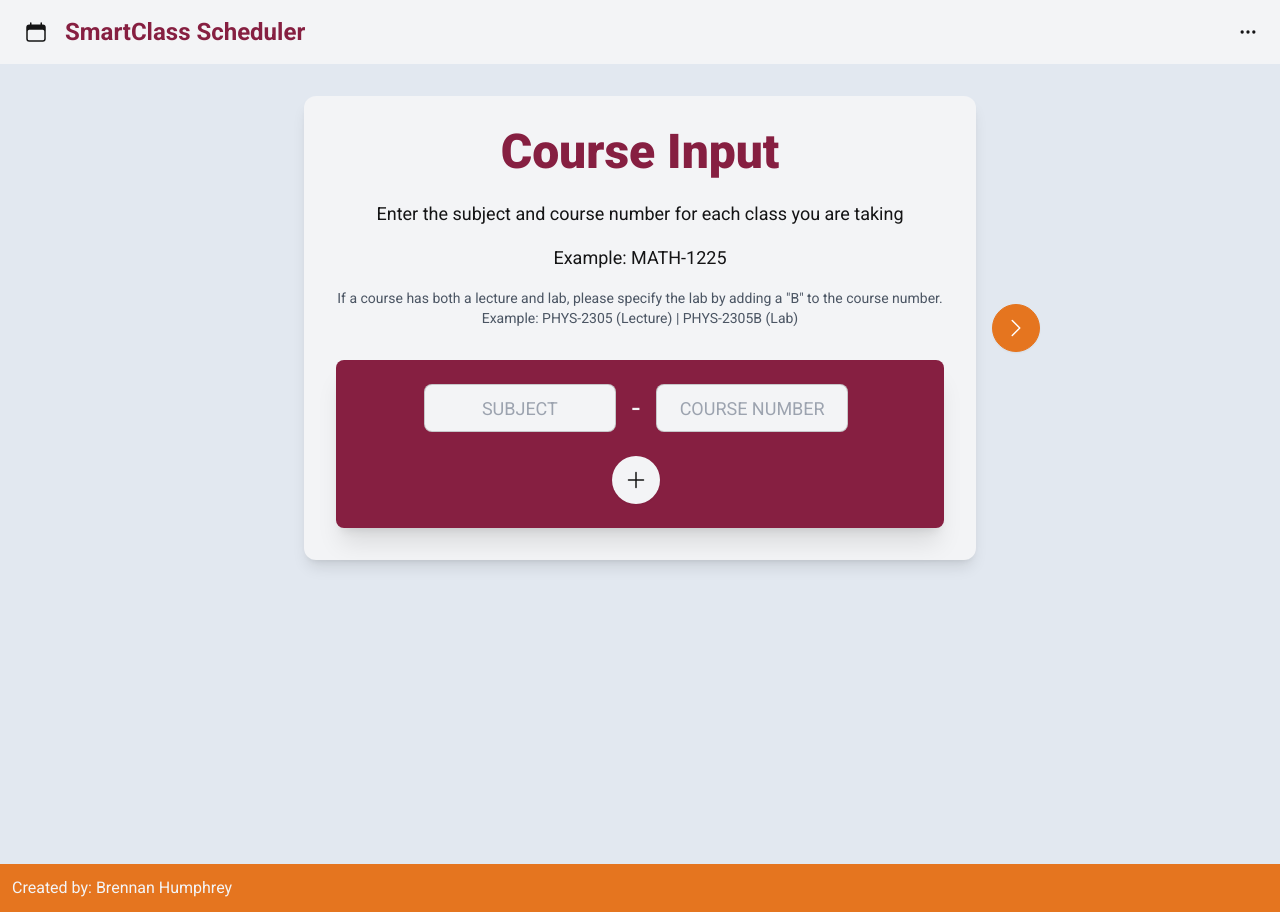
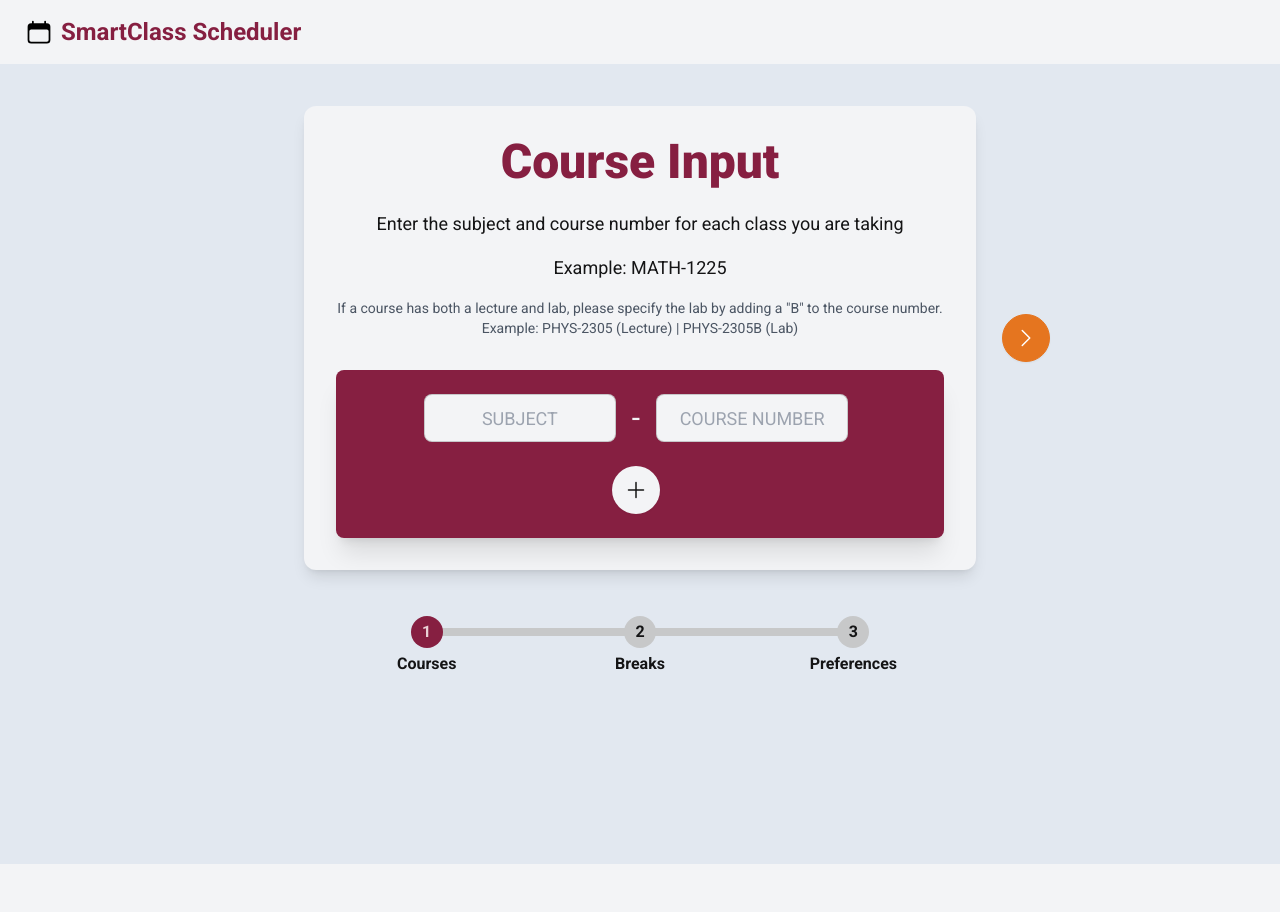
Before and after one commit to brennanh07/courseflow, a Next.js app in the folder frontend/: page / in a window 1280 px wide. After the commit the page ends 864 px from the top, so only its background shows below. Built offline with nearby package versions, Linux system fonts and the light colour scheme.

Commit message:
error handling, input form transitions and sizing

```diff
--- a/frontend/src/app/PreferencesInputSection.tsx
+++ b/frontend/src/app/PreferencesInputSection.tsx
@@ -60,7 +60,7 @@ export default function PreferencesInputSection({
   };
 
   return (
-    <div className="flex space-x-20 w-full max-w-8xl p-8 bg-neutral shadow-lg rounded-xl text-center my-8 px">
+    <div className="flex space-x-20 w-100 max-w-8xl p-8 bg-neutral shadow-lg rounded-xl text-center my-8">
       <div className="flex flex-col space-y-4">
         {/* Preferences Header */}
         <h1 className="font-main text-5xl font-extrabold mb-6 text-primary">
--- a/frontend/src/app/layout.tsx
+++ b/frontend/src/app/layout.tsx
@@ -1,6 +1,7 @@
 import React from "react";
 import { Metadata } from "next";
 import "./globals.css";
+import Link from "next/link";
 
 export const metadata: Metadata = {
   title: {
@@ -20,12 +21,15 @@ export default function RootLayout({
     <html data-theme="mytheme" lang="en">
       <body className="font-main">
         <div className="navbar bg-base-100">
-          <div className="flex-none">
+          <div className="flex-none"></div>
+          <div className="flex-1">
+            <Link href="/" legacyBehavior passHref>
+              <a className="btn btn-ghost text-2xl text-primary flex items-center">
                 <svg
                   xmlns="http://www.w3.org/2000/svg"
                   viewBox="0 0 24 24"
                   fill="currentColor"
-              className="size-6 ml-4"
+                  className="size-7 text-black"
                 >
                   <path
                     fillRule="evenodd"
@@ -33,13 +37,11 @@ export default function RootLayout({
                     clipRule="evenodd"
                   />
                 </svg>
-          </div>
-          <div className="flex-1">
-            <a className="btn btn-ghost text-2xl text-primary">
                 SmartClass Scheduler
               </a>
+            </Link>
           </div>
-          <div className="flex-none">
+          {/* <div className="flex-none">
             <button className="btn btn-square btn-ghost">
               <svg
                 xmlns="http://www.w3.org/2000/svg"
@@ -55,12 +57,12 @@ export default function RootLayout({
                 ></path>
               </svg>
             </button>
-          </div>
+          </div> */}
         </div>
         {children}
-        <footer className="bg-secondary text-neutral font-main h-12 flex justify-left items-center pl-3">
+        {/* <footer className="bg-secondary text-neutral font-main h-12 flex justify-left items-center pl-3">
           Created by: Brennan Humphrey
-        </footer>
+        </footer> */}
       </body>
     </html>
   );
--- a/frontend/src/app/page.tsx
+++ b/frontend/src/app/page.tsx
@@ -1,6 +1,6 @@
 "use client";
 import { Metadata } from "next";
-import { useState } from "react";
+import { useState, useEffect, useRef } from "react";
 import CourseInputSection from "./CourseInputSection";
 import BreaksInputSection from "./BreaksInputSection";
 import PreferencesInputSection from "./PreferencesInputSection";
@@ -78,12 +78,27 @@ export default function Home() {
   const [currentScheduleIndex, setCurrentScheduleIndex] = useState<number>(0);
   const [isCRNModalOpen, setIsCRNModalOpen] = useState<boolean>(false);
   const [copiedCRN, setCopiedCRN] = useState<string | null>(null);
+  const [direction, setDirection] = useState<"left" | "right" | null>(null);
+  const [containerSize, setContainerSize] = useState({ width: 0, height: 0 });
+
+  const formRefs = [
+    useRef<HTMLDivElement>(null), // Course Input Section
+    useRef<HTMLDivElement>(null), // Breaks Input Section
+    useRef<HTMLDivElement>(null), // Preferences Input Section
+  ];
+
+  // useEffect(() => {
+  //   setErrorMessage("");
+  //   setIsTimeout(false);
+  // }, [step]);
 
   const handleNext = () => {
+    setDirection("left"); // Animation direction
     setStep(step + 1);
   };
 
   const handlePrevious = () => {
+    setDirection("right"); // Animation direction
     setStep(step - 1);
   };
 
@@ -170,6 +185,14 @@ export default function Home() {
         console.log("API Response Data:", data);
 
         if (data.schedules.length === 0) {
+          setErrorMessage(
+            "No schedules found. Please remove one or more breaks."
+          );
+          setIsLoading(false);
+          return;
+        }
+
+        if (data.schedules[0] === "timeout") {
           setIsTimeout(true);
           setIsLoading(false);
           return;
@@ -279,6 +302,29 @@ export default function Home() {
     }));
   };
 
+  useEffect(() => {
+    const updateSize = () => {
+      const currentForm = formRefs[step - 1].current;
+      if (currentForm) {
+        void currentForm.offsetWidth; // Trigger a reflow to get the updated width
+
+        setContainerSize({
+          width: currentForm.offsetWidth + 20,
+          height: currentForm.offsetHeight + 20,
+        });
+      }
+    };
+
+    // Use requestAnimationFrame for smoother transitions
+    requestAnimationFrame(() => {
+      updateSize();
+    });
+
+    window.addEventListener("resize", updateSize);
+
+    return () => window.removeEventListener("resize", updateSize);
+  }, [step, formRefs]);
+
   return (
     <div
       className="flex flex-col items-center bg-cover bg-center bg-no-repeat bg-slate-200 min-h-screen"
@@ -317,36 +363,52 @@ export default function Home() {
         )}
 
         {/* Input Sections */}
-        <div className="flex flex-col items-center justify-center text-center">
+        <div
+          className="flex flex-col items-center justify-center text-center relative overflow-hidden"
+          style={{
+            width: `${containerSize.width}px`,
+            height: `${containerSize.height}px`,
+            transition: "height 0.3s ease-out",
+          }}
+        >
           {/* Step 1 - Course Input */}
           <div
-            className={`transition-opacity duration-500 ${
-              step === 1 ? "opacity-100" : "opacity-0"
+            ref={formRefs[0]} // Reference to the Course Input Section
+            className={`absolute transition-all duration-300 ease-out ${
+              step === 1
+                ? "opacity-100 translate-x-0"
+                : step < 1
+                ? "opacity-0 translate-x-full"
+                : "opacity-0 -translate-x-full"
             }`}
-            style={{ display: step === 1 ? "block" : "none" }}
           >
             <CourseInputSection courses={courses} setCourses={setCourses} />
           </div>
 
           {/* Step 2 - Breaks Input */}
           <div
-            className={`transition-opacity duration-500 ${
-              step === 2 ? "opacity-100" : "opacity-0"
+            ref={formRefs[1]} // Reference to the Breaks Input Section
+            className={`absolute transition-all duration-300 ease-out ${
+              step === 2
+                ? "opacity-100 translate-x-0"
+                : step < 2
+                ? "opacity-0 translate-x-full"
+                : "opacity-0 -translate-x-full"
             }`}
-            style={{ display: step === 2 ? "block" : "none" }}
           >
             <BreaksInputSection breaks={breaks} setBreaks={setBreaks} />
           </div>
 
           {/* Step 3 - Preferences Input */}
           <div
-            className={`transition-opacity duration-500 ${
-              step === 3 ? "opacity-100" : "opacity-0"
+            ref={formRefs[2]} // Reference to the Preferences Input Section
+            className={`absolute transition-all duration-300 ease-out ${
+              step === 3
+                ? "opacity-100 translate-x-0"
+                : step < 3
+                ? "opacity-0 translate-x-full"
+                : "opacity-0 -translate-x-full"
             }`}
-            style={{
-              display: step === 3 ? "block" : "none",
-              marginLeft: "1rem",
-            }}
           >
             <PreferencesInputSection
               preferences={preferences}
@@ -396,6 +458,11 @@ export default function Home() {
           <span className="text-lg font-main text-red-500">
             Too many possible schedules. Please add breaks.
           </span>
+        </div>
+      )}
+      {errorMessage && (
+        <div className="flex justify-center">
+          <span className="text-lg font-main text-red-500">{errorMessage}</span>
         </div>
       )}
 
@@ -489,6 +556,17 @@ export default function Home() {
             </button>
           </div>
         </div>
+      )}
+
+      {/* Steps Indicator UI*/}
+      {step !== 4 && (
+        <ul className="steps w-1/2 mb-5 font-main font-bold">
+          <li className={`step ${step >= 1 ? "step-primary" : ""}`}>Courses</li>
+          <li className={`step ${step >= 2 ? "step-primary" : ""}`}>Breaks</li>
+          <li className={`step ${step >= 3 ? "step-primary" : ""}`}>
+            Preferences
+          </li>
+        </ul>
       )}
 
       {/* Generate Schedules Button at the Bottom */}
```
Also changed, not shown: 1 other file (tests, documents, lock files or other folders). Lines whose indentation alone changed are shown as unchanged.
